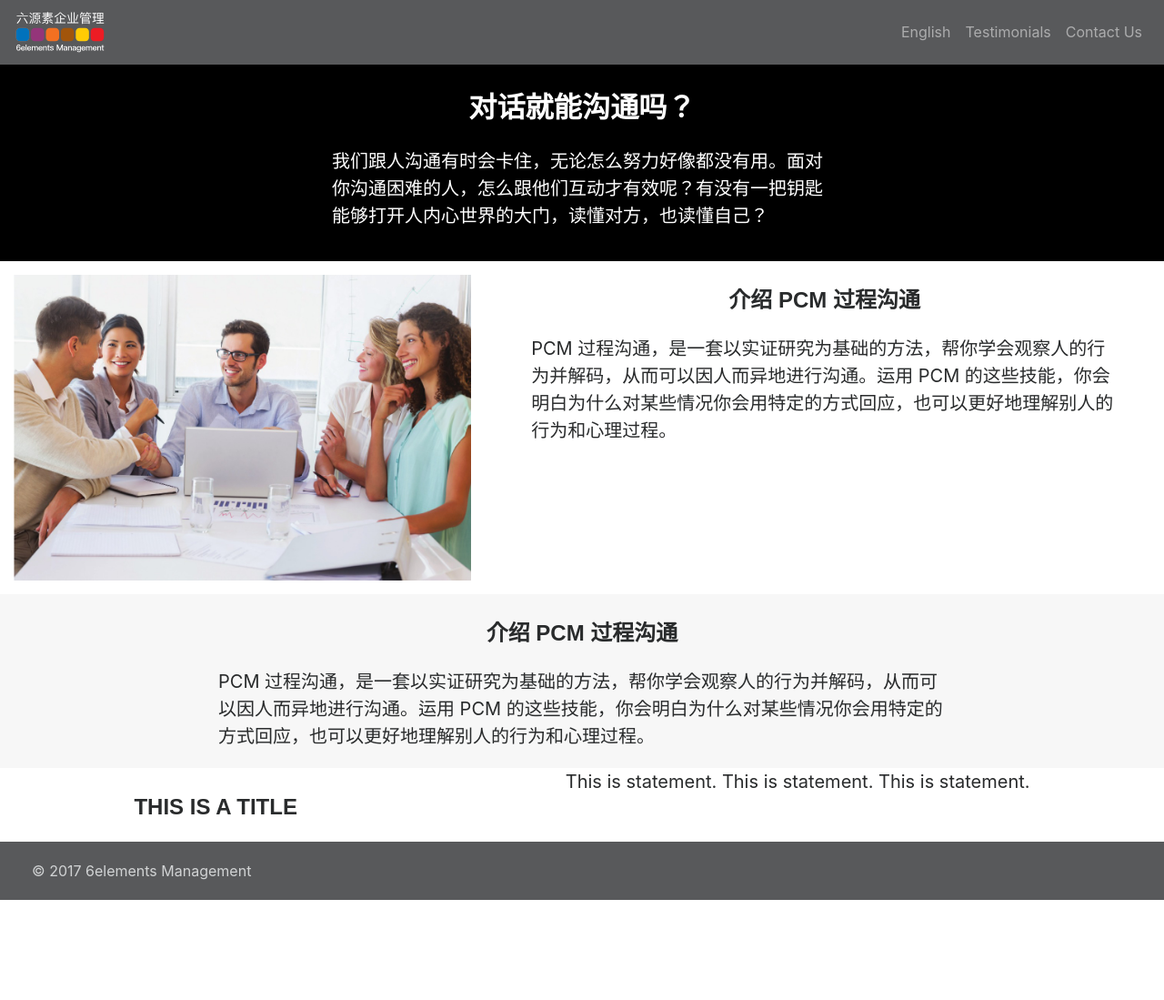
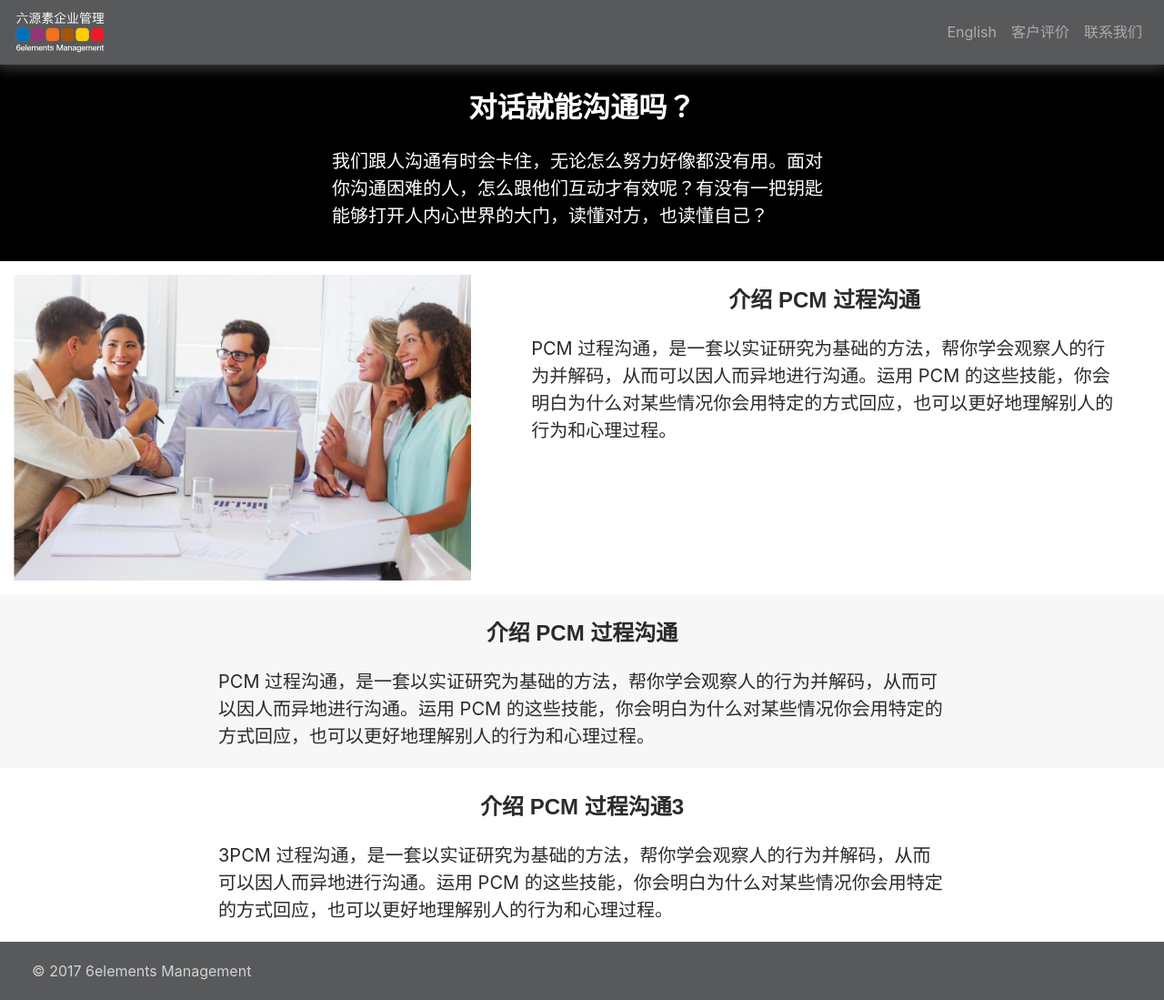
Before and after one commit to LynxBerry/6elements.io, a plain HTML site: page index.htm in a window 1280 px wide. Shown: the whole page at 91% size. Before the commit the page ends 989 px from the top, so only its background shows below. Drawn offline with Linux system fonts and the light colour scheme.

Commit message:
improvement
add shadow; menu bar can switch lang now; the section 3 replaced with
normal one.

```diff
--- a/6elements/6elements_data.json
+++ b/6elements/6elements_data.json
@@ -1,9 +1,8 @@
 {
   "BackgroundPicUrl":"",
   "MenuBar": [
-    {"en":"HOME","zh":"主页"},
-    {"en":"ABOUT","zh":"关于"},
-    {"en":"TRAINING","zh":"培训"}
+    {"en":"Testimonials","zh":"客户评价","anchor":"#xxx"},
+    {"en":"Contact Us","zh":"联系我们","anchor":"#yyy"}
   ],
   "MainMessage":{
     "en":"Are you communicating or just talking?",
@@ -29,5 +28,13 @@
   "section2msg":{
       "en":"The Process Communication Model - or PCM for short - is an evidence based program that shows you how to individualize Communication by observing and decoding behaviors.",
       "zh":"PCM 过程沟通，是一套以实证研究为基础的方法，帮你学会观察人的行为并解码，从而可以因人而异地进行沟通。运用 PCM 的这些技能，你会明白为什么对某些情况你会用特定的方式回应，也可以更好地理解别人的行为和心理过程。"
+  },
+  "section3title":{
+    "en":"Introducing Process Communication Model3",
+    "zh":"介绍 PCM 过程沟通3"
+  },
+  "section3msg":{
+      "en":"3The Process Communication Model - or PCM for short - is an evidence based program that shows you how to individualize Communication by observing and decoding behaviors.",
+      "zh":"3PCM 过程沟通，是一套以实证研究为基础的方法，帮你学会观察人的行为并解码，从而可以因人而异地进行沟通。运用 PCM 的这些技能，你会明白为什么对某些情况你会用特定的方式回应，也可以更好地理解别人的行为和心理过程。"
   }
 }
--- a/index.htm
+++ b/index.htm
@@ -16,7 +16,7 @@
         <div id="app" class="container-fluid">
 		<!-- use v-if to check whether data is ready-->
             <template v-if="Object.keys(payload).length !== 0">
-            <b-navbar toggleable  type="inverse" variant="primary"  sticky="top">
+                <b-navbar toggleable  type="inverse" variant="primary"  sticky="top" style="box-shadow: 0 0px 15px 3px rgb(70,70,70)">
                     <!--Make sure toggle exists before other navbar elements, otherwise it won't look right on mobile device.-->
                     <b-nav-toggle target="nav_collapse"></b-nav-toggle>
                     <!--company logo-->
@@ -31,8 +31,7 @@
                     <b-collapse is-nav id="nav_collapse" >
                         <b-nav is-nav-bar class="ml-auto"  >
                             <b-nav-item v-on:click="changeLang" class="overflow" >{{lang === "en" ? "中文" : "English"}}</b-nav-item>
-                        <b-nav-item style="text-align:right">Testimonials</b-nav-item>
-                        <b-nav-item style="text-align:right">Contact Us</b-nav-item>
+                            <b-nav-item v-for="menuitem in payload.MenuBar" style="text-align:right" :href="menuitem.anchor" >{{menuitem[lang]}}</b-nav-item>
                         </b-nav>
                     </b-collapse>
     			</b-navbar>
@@ -58,19 +57,20 @@
                         <div class="section1" style="width:90%">{{ payload.section1msg[lang] }}</div>
                     </div>
                 </div>
-            <div class="row grey">
+                <div class="row grey" id="xxx">
                     <div class="col-md-12">
                         <div class="title" style="width:90%">{{ payload.section2title[lang] }}</div>
                         <div class="section1" style="width:90%">{{ payload.section2msg[lang] }}</div>
                     </div>
 
                 </div>
-
-								 <div class="row">
-								 <div class="title">{{ titleMessage3 }}</div>
-								 <div class="section1">{{ message3 }}</div>
+                <div class="row" id="yyy">
+                    <div class="col-md-12">
+                        <div class="title" style="width:90%">{{ payload.section3title[lang] }}</div>
+                        <div class="section1" style="width:90%">{{ payload.section3msg[lang] }}</div>
                     </div>
 
+                </div>
                 <div class="row" id="footer">
                     <div class="col-md-12">
                         <div id="innerfooter">{{footmessage}}</div>
```
Lines whose indentation alone changed are shown as unchanged.
